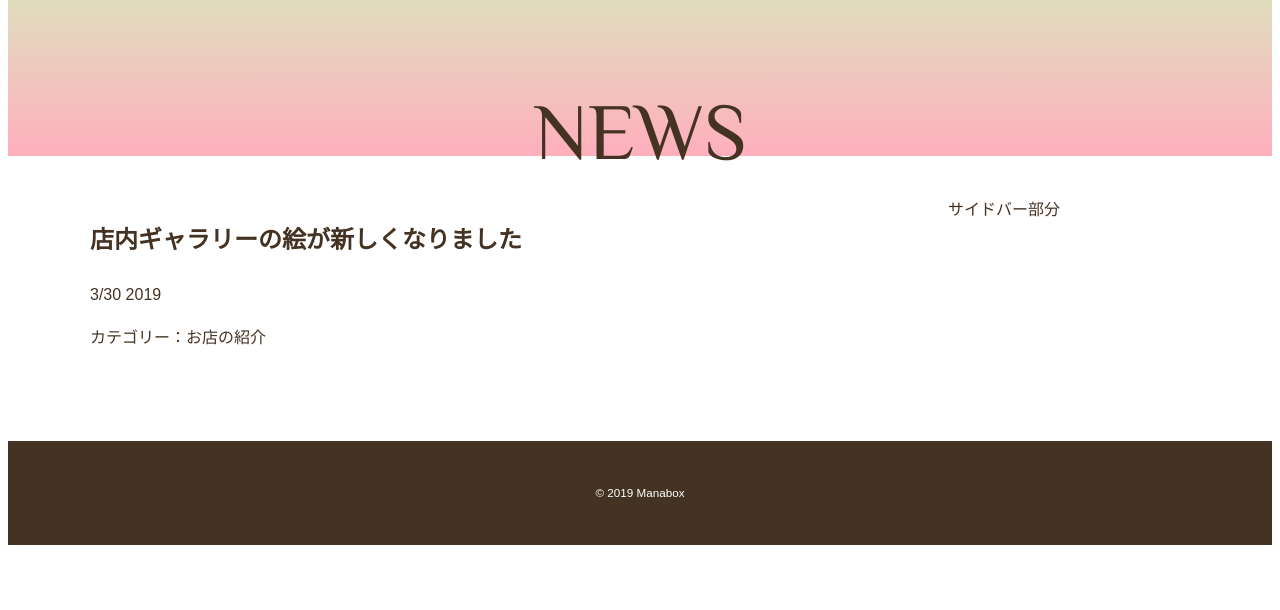
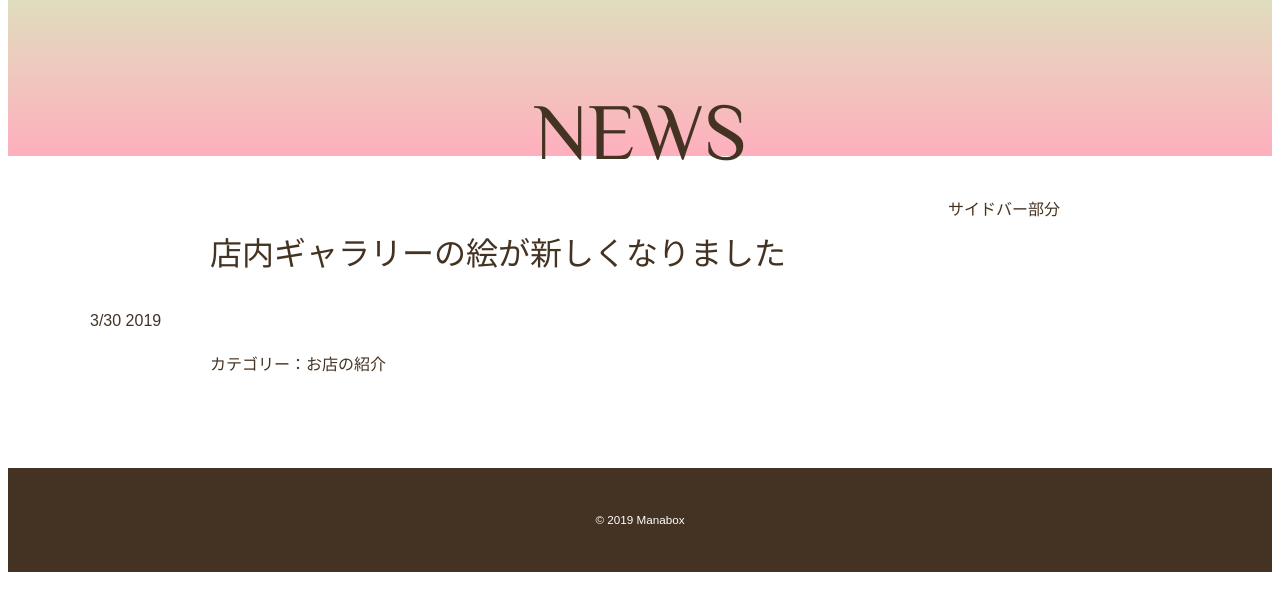
Before and after one commit to tsuyukurage/introduction-to-html-css-and-webdesign-in-one-book, a plain HTML site: page chapter5/news.html in a window 1280 px wide. Shown: the part 122-732 px from the top of the page. Drawn offline with Linux system fonts and the light colour scheme.

Commit message:
タイトルとカテゴリ装飾

```diff
--- a/chapter5/css/style.css
+++ b/chapter5/css/style.css
@@ -156,3 +156,12 @@ aside {
   width: 60%;
   margin: 0 auto;
 }
+
+.post-title {
+  font-family: "Yu Mincho", "YuMincho", serif;
+  font-size: 2rem;
+  font-weight: normal;
+}
+.post-title, .post-cat {
+  margin-left: 120px;
+}
```
